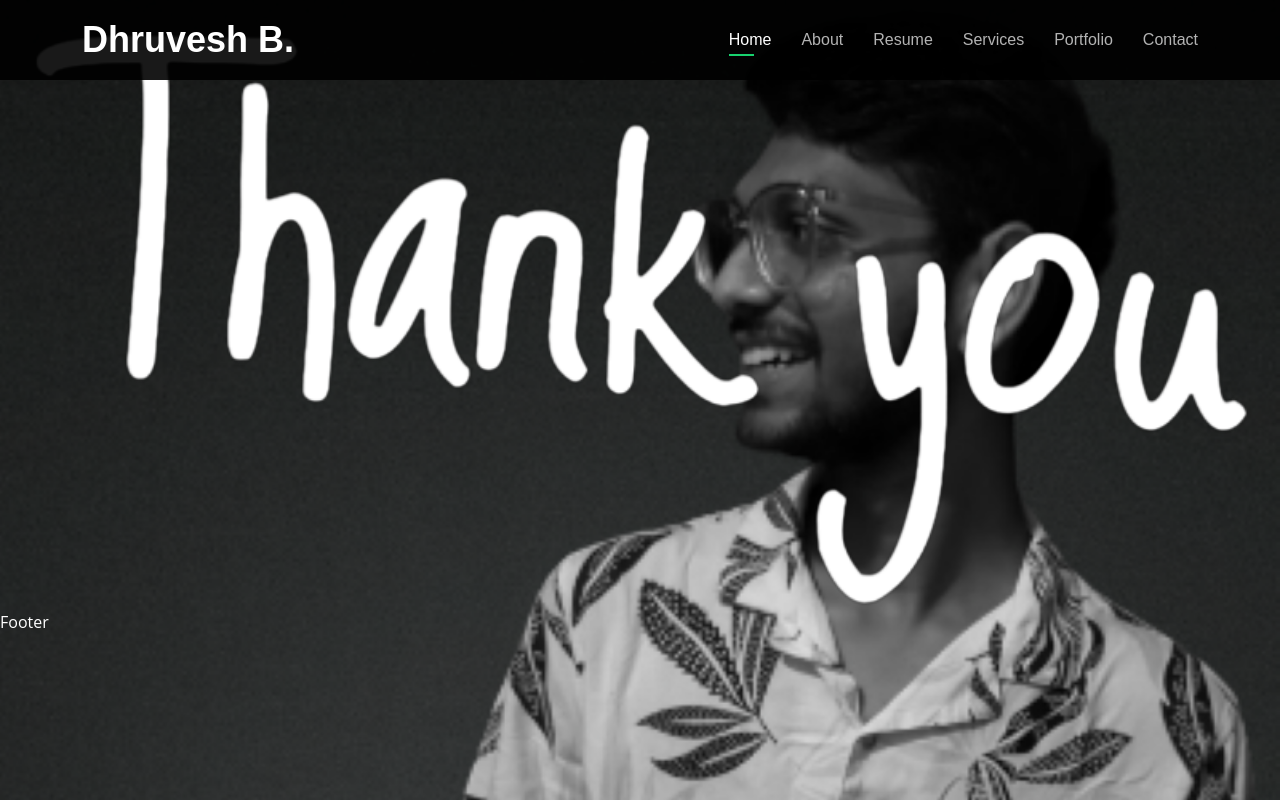
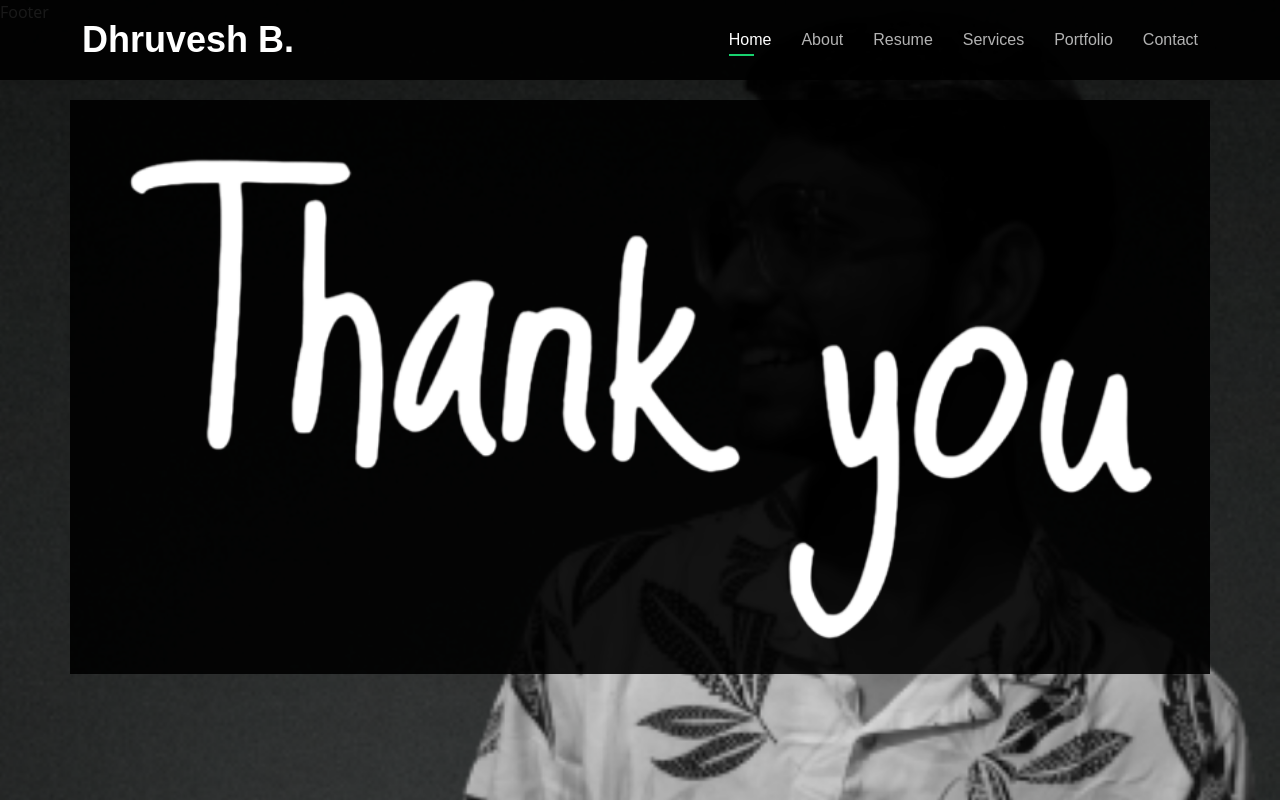
Before and after one commit to dhruveshborad/myportfolio, a Next.js app: page /thank-you in a window 1280 px wide. Built offline with nearby package versions, Linux system fonts and the light colour scheme.

Commit message:
update code

```diff
--- a/src/pages/thank-you/index.js
+++ b/src/pages/thank-you/index.js
@@ -2,10 +2,18 @@ import Image from "next/image";
 import ThankYouImage from "../../../public/assets/thankyouImg.png";
 
 const ThankYou = () => {
-    return(
-        <div id="thankYou" className="thankYou section-show">
-            <Image className="ThankYouImg" src={ThankYouImage} width={500} height={500} />
-        </div>
-    )
+  return (
+    <section id="thankYou" className="thankYou section-show">
+      <div className="container">
+        <Image
+          className="ThankYouImg"
+          src={ThankYouImage}
+          width={500}
+          height={500}
+          alt="ThankYouImage"
+        />
+      </div>
+    </section>
+  );
 };
 export default ThankYou;
```
